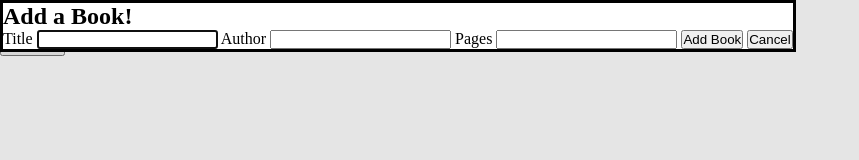
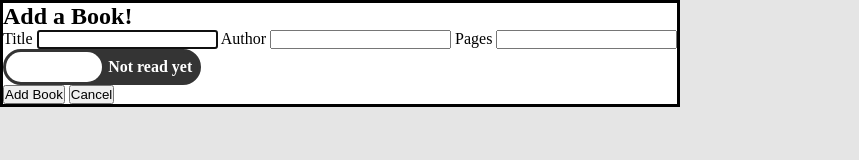
Before and after one commit to Wickedree/personal-library, a plain HTML site: page index.html in a window 1280 px wide. Both pictures are taken after a click on the button "New Book". Shown: the whole page, without its empty margins (0-859 px from the left). Drawn offline with Linux system fonts and the light colour scheme.

Commit message:
finish structure

```diff
--- a/index.html
+++ b/index.html
@@ -13,16 +13,19 @@
          <h2>Add a Book!</h2>
          <form>
             <label for="title">Title</label>
-            <input id="title" name="title">
+            <input type="text" id="title" name="title">
 
             <label for="author">Author</label>
-            <input id="author" name="author">
+            <input type="text" id="author" name="author">
 
             <label for="pages">Pages</label>
-            <input id="pages" name="pages">
+            <input type="text" id="pages" name="pages">
 
-            <!--<label for="read">Status</label>
-            <input  id="read" name="read">-->
+            <input type="checkbox" class="read-status-toogle" id="read" name="read">
+            <label for="read" class="read-toogle-container">
+                <div class="toogle-item">Read</div>
+                <div class="toogle-item">Not read yet</div>
+            </label>
 
             <button type="submit">Add Book</button>
             <button onClick="closeAddBookForm()" type="button">Cancel</button>
--- a/script.js
+++ b/script.js
@@ -12,7 +12,7 @@ function addBook () {
     let bookTitle = document.getElementById("title").value;
     let bookAuthor = document.getElementById("author").value;
     let bookPages = document.getElementById("pages").value;
-    let bookRead = document.getElementById("read").value;
+    let bookRead = document.getElementById("read").checked;
 
     let newBook = new Book(bookTitle, bookAuthor, bookPages, bookRead);
     myLibrary.push(newBook)
@@ -31,7 +31,7 @@ function displayLibrary () {
             <h2>${book.title}</h2>
             <p>${book.author}</p>
             <p>${book.pages}</p>
-            <p>${book.read}</p>
+            <p>${book.read ? "Read" : "Not read yet"}</p>
             <button class="delete-btn" data-id="${book.id}">Delete</button>
         `;
 
@@ -74,5 +74,7 @@ addBookForm.addEventListener("submit", (event) => {
 
     addBook();
     displayLibrary();
+
+    addBookForm.reset();
     addBookForm.close();
 });
--- a/stylesheet.css
+++ b/stylesheet.css
@@ -3,3 +3,44 @@
     padding: 0;
     box-sizing: border-box;
 }
+
+
+
+
+.read-status-toogle {
+    display: none;
+}
+
+.read-toogle-container {
+    position: relative;
+   display: grid;
+   grid-template-columns: repeat(2, 1fr);
+   width: fit-content;
+   border: 3px solid #343434;
+   border-radius: 20px;
+   background: #343434;
+   font-weight: bold;
+   color: white;
+   cursor: pointer;
+}
+
+.read-toogle-container::before {
+    content: '';
+   position: absolute;
+   width: 50%;
+   height: 100%;
+   left: 0%;
+   border-radius:20px;
+   background: white;
+   transition: all 0.3s;
+}
+
+.toogle-item {
+    padding: 6px;
+   text-align: center;
+   z-index: 1;
+}
+
+.read-status-toogle:checked + .read-toogle-container::before {
+   left: 50%;
+}
```
